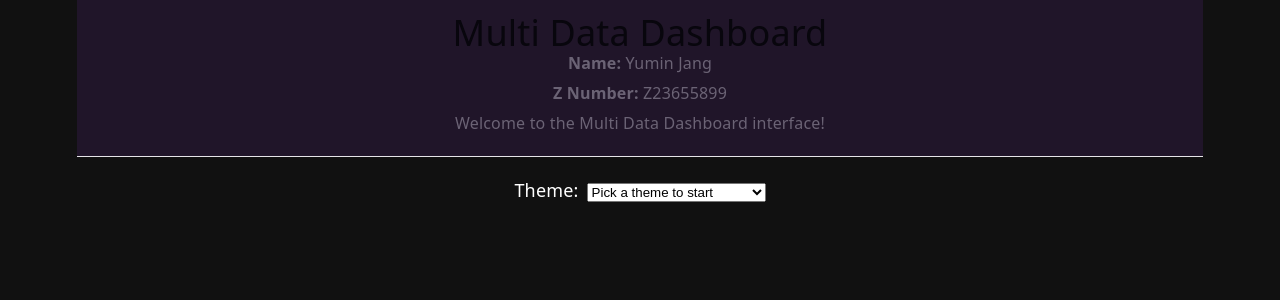
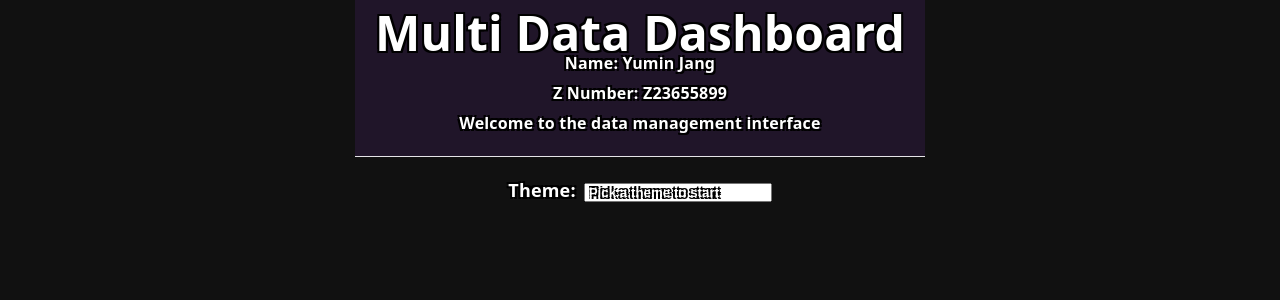
Before and after one commit to Ghostcomputer453145/proj-6-Ghostcomputer453145, a React (Vite) app: page / in a window 1280 px wide. Shown: the top 300 px of the page. Built offline with nearby package versions, Linux system fonts and the light colour scheme.

Commit message:
NEW CHANGES WITH ADDED FEATURES

```diff
--- a/src/App.css
+++ b/src/App.css
@@ -39,8 +39,10 @@ header p {
 }
 
 main {
+  width: 100%;
   max-width: 1200px;
   margin: 0 auto;
+  text-align: center;
   padding: 20px;
   box-sizing: border-box;
   min-height: 100vh;
@@ -87,6 +89,7 @@ input[type="text"] {
 }
 
 .filters {
+  justify-content: center;
   display: flex;
   gap: 8px;
   margin-bottom: 16px;
@@ -123,3 +126,17 @@ input[type="text"] {
     flex: 1 1 100%;
   }
 }
+
+h1, h2, h3, p, label, button, input, select {
+  color: white !important;
+  font-weight: bold;
+  text-shadow:
+    -2px -2px 0 black,
+     2px -2px 0 black,
+    -2px  2px 0 black,
+     2px  2px 0 black;
+}
+
+header h1 {
+  font-size: 48px;
+}
--- a/src/App.jsx
+++ b/src/App.jsx
@@ -1,13 +1,15 @@
-import React from 'react';
+import React, { useState } from 'react';
 import './App.css';
 import Header from './components/Header';
 import Dashboard from './components/Dashboard';
 
 function App() {
+  const [selectedTheme, setSelectedTheme] = useState("");
+
   return (
     <>
-      <Header />
-      <Dashboard />
+      <Header theme={selectedTheme} />
+      <Dashboard setSelectedTheme={setSelectedTheme} selectedTheme={selectedTheme} />
     </>
   );
 }
--- a/src/components/Dashboard.jsx
+++ b/src/components/Dashboard.jsx
@@ -45,8 +45,7 @@ const themeBackgrounds = {
   weatherTheme: weatherBg,
 };
 
-export default function Dashboard() {
-  const [selectedTheme, setSelectedTheme] = useState("");
+export default function Dashboard({ selectedTheme, setSelectedTheme }) {
   const [data, setData] = useState([]);
   const [stats, setStats] = useState({});
   const [search, setSearch] = useState("");
--- a/src/components/Header.jsx
+++ b/src/components/Header.jsx
@@ -1,12 +1,39 @@
 import React from 'react';
 
-export default function Header() {
+export default function Header({ theme }) {
+
+  const formatThemeWords = (themeName) => {
+    if (!themeName) return "";
+
+    const cleaned = themeName.replace("Theme", "");
+
+    const words = cleaned.match(/([A-Z]+(?=[A-Z][a-z])|[A-Z]?[a-z]+|[A-Z]+)/g) || [];
+
+    return words
+      .map(word => {
+        const upperWord = word.toUpperCase();
+        if (["API","DB","TV","IP"].includes(upperWord)) return upperWord;
+        return word.charAt(0).toUpperCase() + word.slice(1);
+      })
+      .join(" ");
+  };
+
+  const formatTitle = (themeName) => {
+    if (!themeName) return "Multi Data Dashboard";
+    return `${formatThemeWords(themeName)} Data Dashboard`;
+  };
+
+  const formatWelcome = (themeName) => {
+    if (!themeName) return "Welcome to the data management interface";
+    return `Welcome to the data management interface of ${formatThemeWords(themeName)}`;
+  };
+
   return (
-    <header style={{ padding: '20px', textAlign: 'center', borderBottom: '1px solid var(--border)' }}>
-      <h1>Multi Data Dashboard</h1>
+    <header className="header">
+      <h1>{formatTitle(theme)}</h1>
       <p><strong>Name:</strong> Yumin Jang</p>
       <p><strong>Z Number:</strong> Z23655899</p>
-      <p>Welcome to the Multi Data Dashboard interface!</p>
+      <p>{formatWelcome(theme)}</p>
     </header>
   );
 }
--- a/src/components/ThemeSelector.jsx
+++ b/src/components/ThemeSelector.jsx
@@ -3,7 +3,7 @@ import { themes } from "../themes";
 
 export default function ThemeSelector({ theme, setTheme }) {
   return (
-    <div className="theme-selector">
+    <div className="theme-selector" style={{ textAlign: "center" }}>
       <label>Theme:</label>
       <select value={theme} onChange={(e) => setTheme(e.target.value)}>
         <option value="">Pick a theme to start</option>
--- a/src/index.css
+++ b/src/index.css
@@ -45,7 +45,8 @@ body {
 }
 
 #root {
-  width: 1126px;
+  align-items: center;
+  width: 100%;
   max-width: 100%;
   margin: 0 auto;
   display: flex;
@@ -54,12 +55,6 @@ body {
   box-sizing: border-box;
 }
 
-h1, h2 {
-  font-family: var(--heading);
-  font-weight: 500;
-  color: var(--text-h);
-}
-
 p {
   margin: 0;
 }
```
